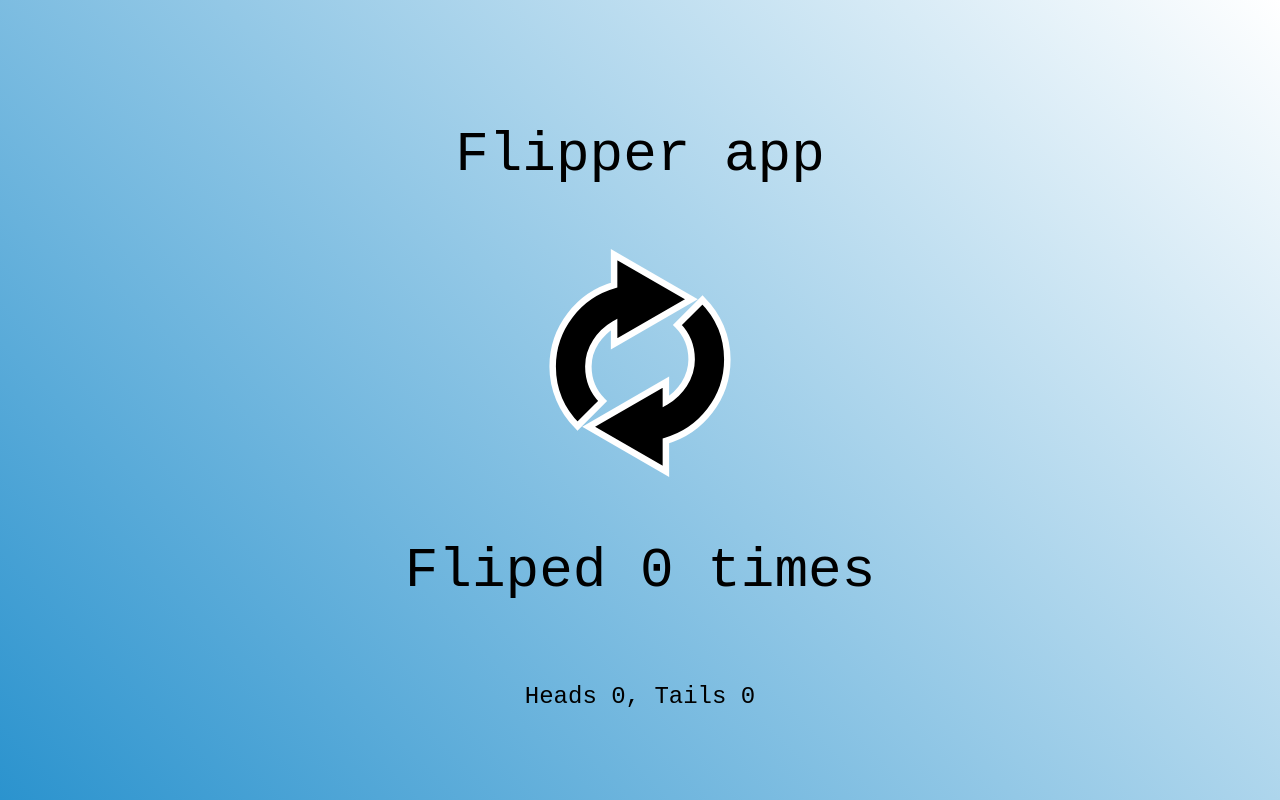
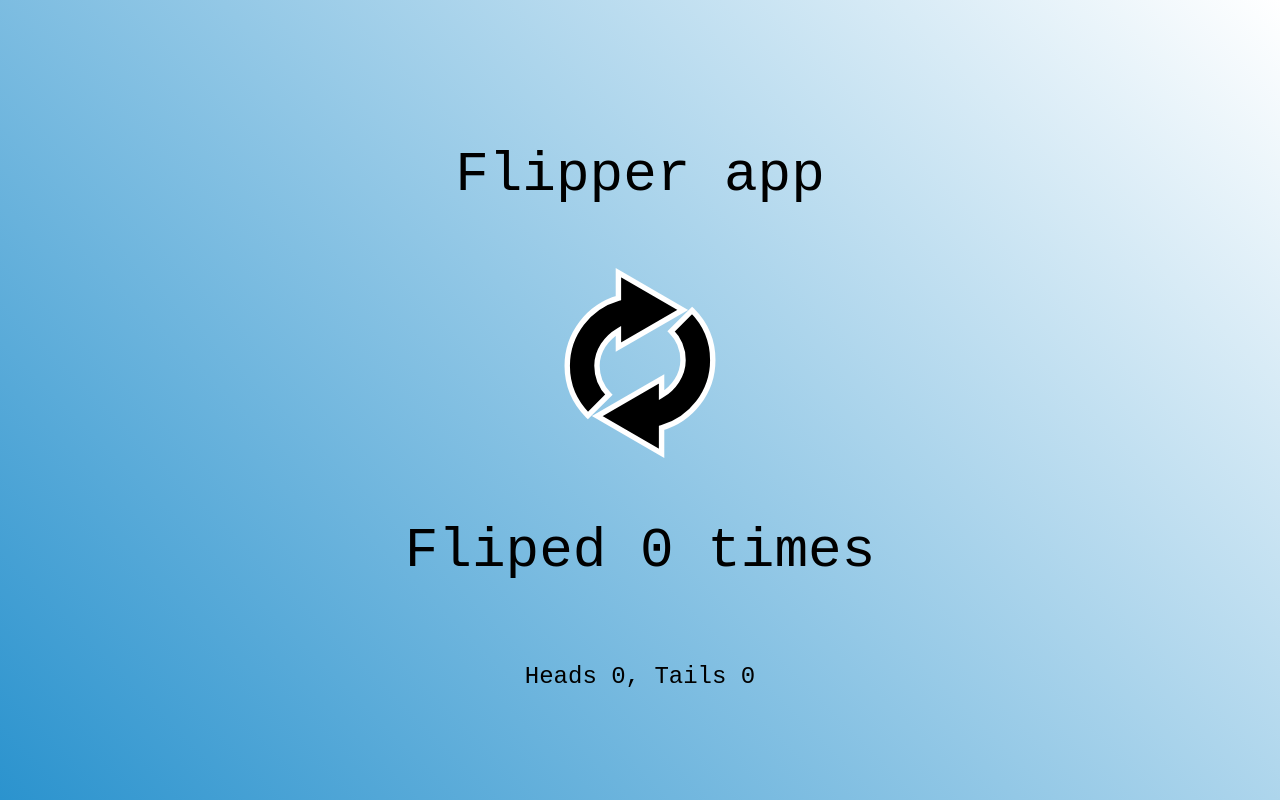
Before and after one commit to augustinasrce/coin-flip, a React (Create React App) app: page / in a window 1280 px wide. Built offline with nearby package versions, Linux system fonts and the light colour scheme; the HTML template or start-up script is replaced by a standard one.

Commit message:
change img button to input for accsability reasons

```diff
--- a/src/App.css
+++ b/src/App.css
@@ -37,7 +37,7 @@ div.img-container {
   width: 100%;
 }
 
-div.img-container img {
+div.img-container input {
   height: 15em;
 }
 
--- a/src/App.tsx
+++ b/src/App.tsx
@@ -20,7 +20,7 @@ const App = () => {
         <p>Flipper app</p>
       </div>
       <div className='img-container'>
-        <img onClick={handleFlip} src={imgConfig[coinSide].url} alt={imgConfig[coinSide].alt}></img>
+        <input type="image" onClick={handleFlip} src={imgConfig[coinSide].url} alt={imgConfig[coinSide].alt}/>
       </div>
       <div className="text-container">
         <p>Fliped {flipCount} times</p>
```
